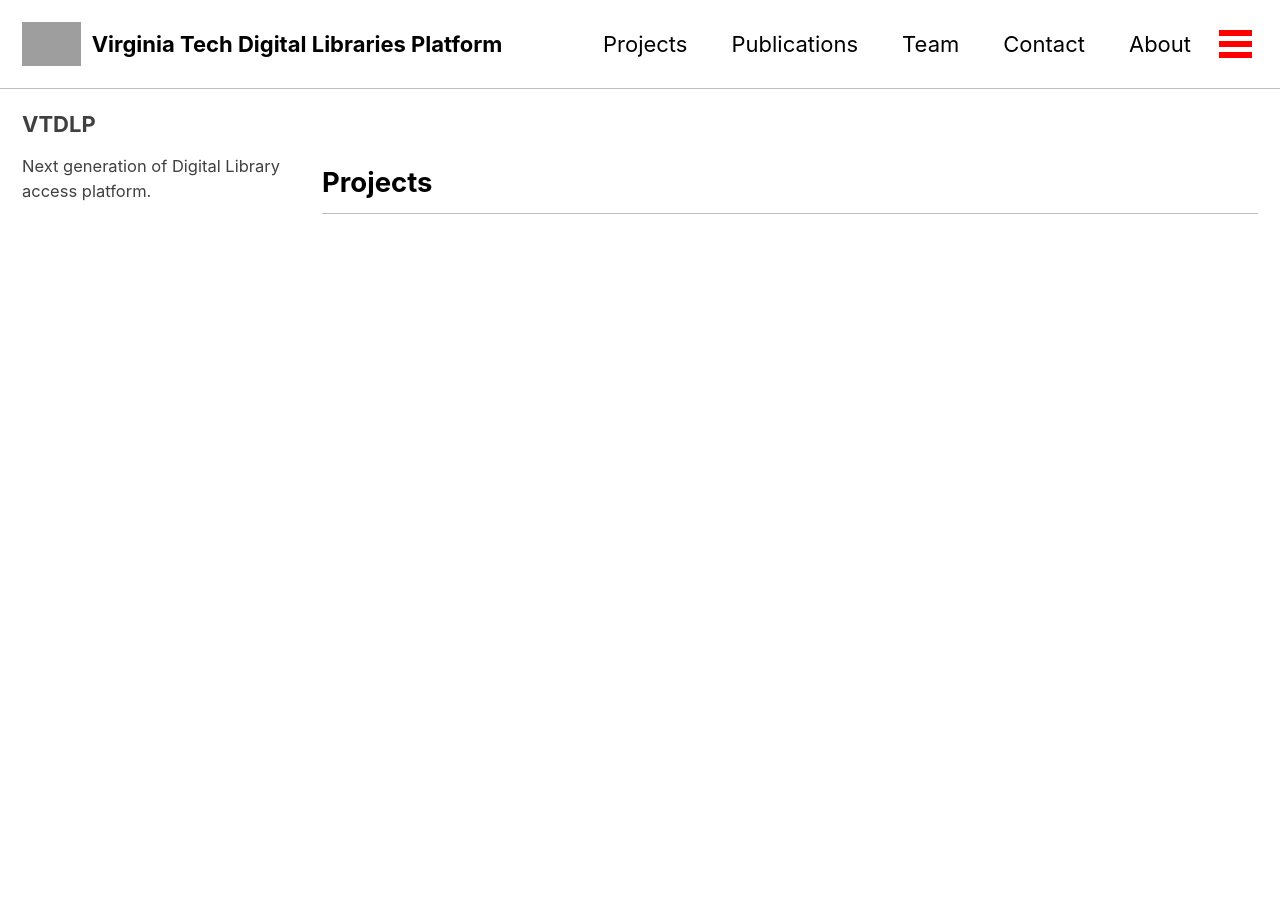
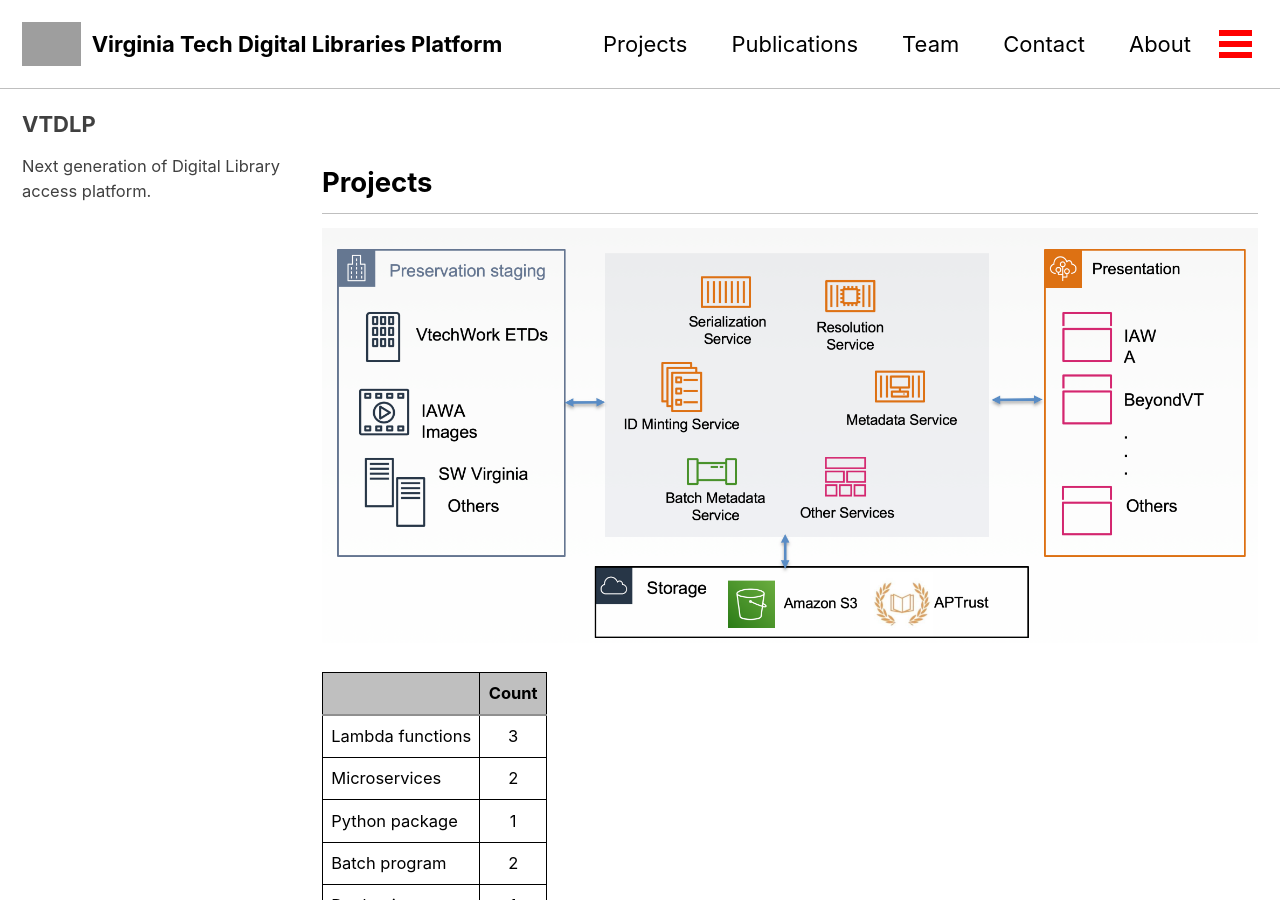
Before and after one commit to vt-digital-libraries-platform/vt-digital-libraries-platform.github.io, a Jekyll site: the page built from projects/index.md, in a window 1280 px wide and 900 px high. Built offline with Jekyll 4.4.1, drawn with Linux system fonts in a browser that asks for light colours; cached includes are drawn as plain includes; nearby versions of some CDN libraries; some of the changed text lies outside the part shown; grey boxes are pictures that could not be loaded.

Commit message:
Added revised content to Projects page, CSS for table, and image file to assets. Please enter the commit message for your changes. Lines starting

```diff
--- a/assets/css/main.scss
+++ b/assets/css/main.scss
@@ -6,3 +6,7 @@
 
 @import "minimal-mistakes/skins/{{ site.minimal_mistakes_skin | default: 'default' }}"; // skin
 @import "minimal-mistakes"; // main partials
+
+td, th {
+    border: 1px solid black;
+}
--- a/projects/index.md
+++ b/projects/index.md
@@ -5,3 +5,39 @@
 ---
 
 ## Projects
+
+![VTDLP overview](/assets/images/VTDLP_overview.png "VTDLP overview")
+
+
+|         | Count           |
+| ------------- |:-------------:|
+| Lambda functions  | 3 |
+| Microservices  |    2   |
+| Python package |  1   |
+| Batch program  |  2  |
+| Docker image | 1 |
+
+
+* Lambda functions
+	* [S3toDDB](https://github.com/vt-digital-libraries-platform/S3toDDB)
+	* [DynamoDB Stream processing](https://github.com/vt-digital-libraries-platform/ddbstreamprocessing)
+    * [DLP Lambda layers](https://github.com/vt-digital-libraries-platform/lambda_layers)
+* Microservices
+	* [DLP Resolution Service](https://github.com/vt-digital-libraries-platform/resolution-service)
+	* [aws-batch-iiif-generator](https://github.com/vt-digital-libraries-platform/aws-batch-iiif-generator)
+* Python package
+	* [NOID-mint](https://github.com/vt-digital-libraries-platform/NOID-mint)
+* Batch program
+	* [AWS Batch Task JSON Generator](https://github.com/VTUL/iiif_s3_tools/tree/master/Batch_task_json_generator)
+	* [Index CSV Generator](https://github.com/VTUL/iiif_s3_tools/tree/master/index_csv_generator)
+<!-- * API Gateway endpoints -->
+<!-- * DynamoDB tables -->
+<!--	* IAWA: Collection, Archive -->
+<!--	* DLP Resolution Service: resolution -->
+<!-- * S3 Buckets -->
+<!-- * Elastic Search -->
+<!--	* VTDLP ES -->
+* Docker image
+    * [IIIF_S3 docker](https://github.com/vt-digital-libraries-platform/iiif_s3_docker)
+<!-- * SNS / SQS / DLQs -->
+<!-- * System Manager params  -->
```
Also changed, not shown: assets/images/VTDLP_overview.png (added).
